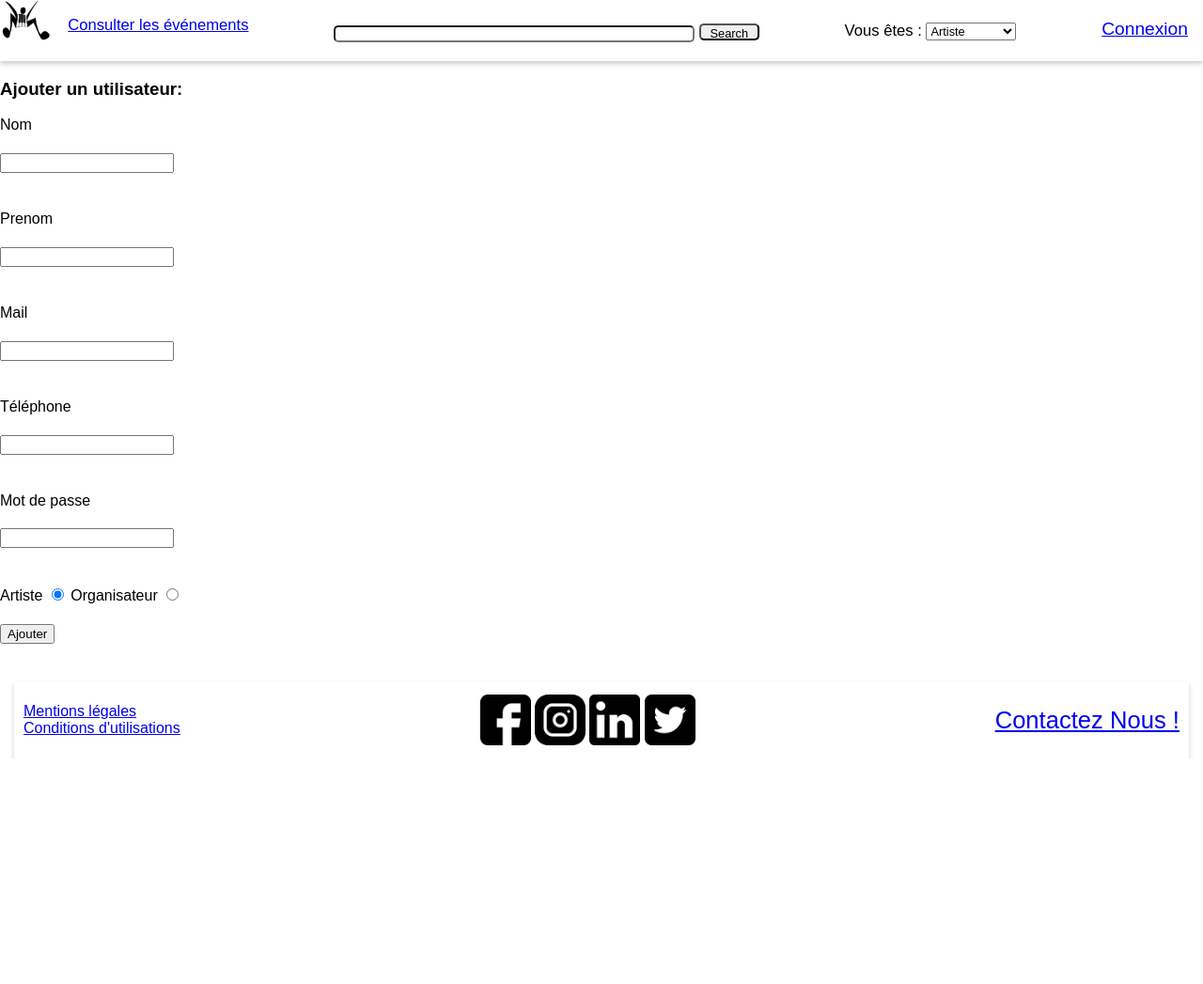
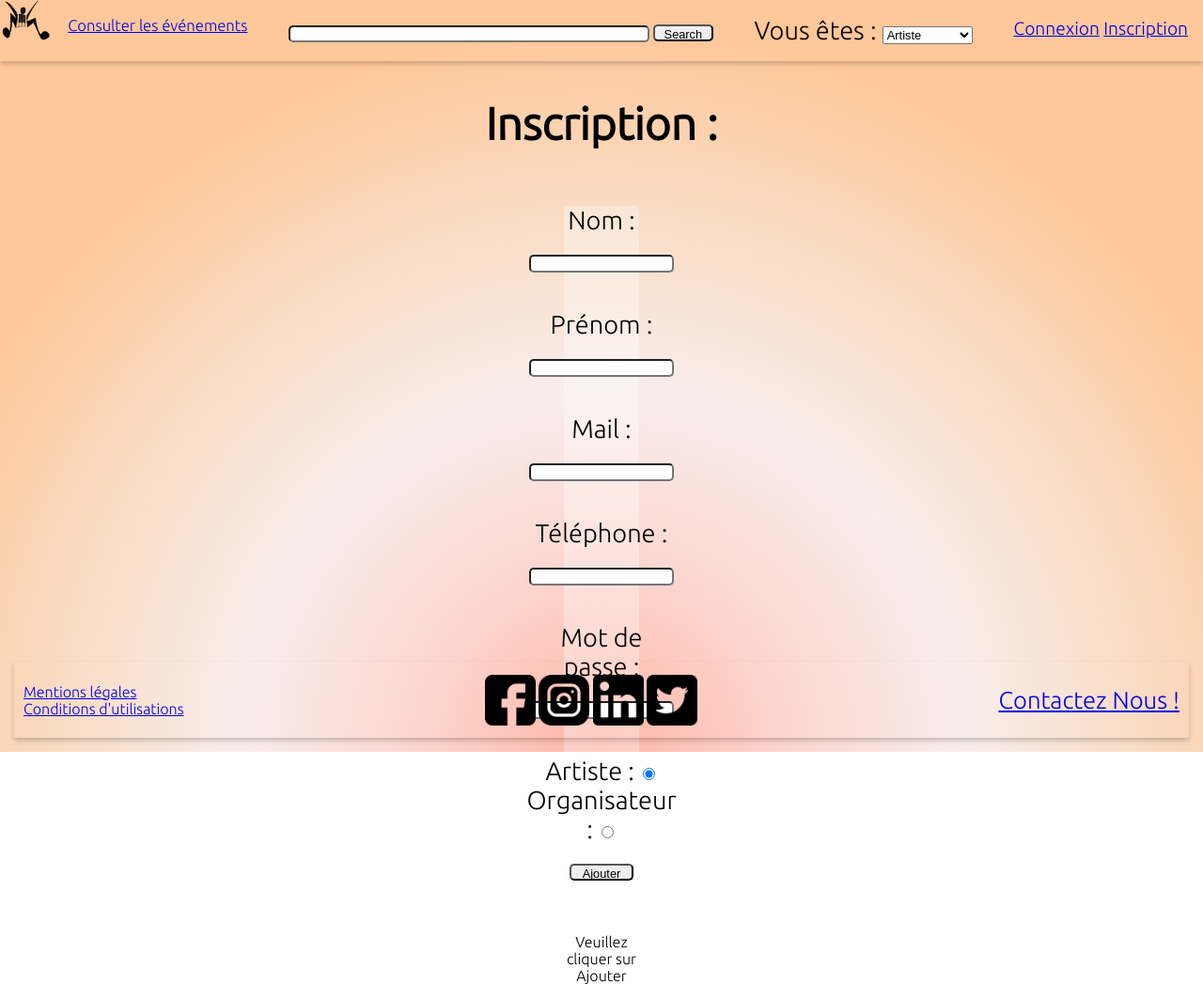
Before and after one commit to MrTruitedev/projetFilRouge, a PHP site: page /projet/create_user in a window 1280 px wide. Shown: the whole page at 94% size. Before the commit the page ends 807 px from the top, so only its background shows below. Run offline with PHP 8.4, Linux system fonts and the light colour scheme.

Commit message:
Update views
Update views to fit the the include on index.php

```diff
--- a/view/view_create_user.php
+++ b/view/view_create_user.php
@@ -1,30 +1,23 @@
-<html lang="en">
-<head>
-    <meta charset="UTF-8">
-    <meta http-equiv="X-UA-Compatible" content="IE=edge">
-    <meta name="viewport" content="width=device-width, initial-scale=1.0">
-    <title>Document</title>
-</head>
-<body>
-    <form action="" method="post">
-    <h3>Ajouter un utilisateur:</h3>
-    <form action="" method="post">
-        <label for="nom_util">Nom</label>
-        <p><input type="text" name="nom_util"></p>
-        <label for="prenom_util">Prenom</label>
-        <p><input type="text" name="prenom_util"></p>
-        <label for="mail_util">Mail</label>
-        <p><input type="email" name="mail_util" pattern="[A-Za-z0-9._%+-]+@[A-Za-z0-9.-]+\.[A-Za-z]{1,63}$"
-        name="email" required></p>
-        <label for="tel_util">Téléphone</label>
-        <p><input type="tel" name="tel_util"></p>
-        <label for="mdp_util">Mot de passe</label>
-        <p><input type="password" name="mdp_util" required></p>
-        <label for="artiste">Artiste</label>
-        <input type="radio" name="fam" id="artiste" value="1" checked>
-        <label for="orga">Organisateur</label>
-        <input type="radio" name="fam" id="orga" value="2">
-        <p><input type="submit" value="Ajouter" name="addUser"></p>
-    </form>
-</body>
-</html>
+<h2>Inscription : </h2>
+    <div class="form-container">
+        <form action="" method="post">
+            <label for="nom_util">Nom :</label>
+            <p><input type="text" name="nom_util" class="form-input"></p>
+            <label for="prenom_util">Prénom :</label>
+            <p><input type="text" name="prenom_util" class="form-input"></p>
+            <label for="mail_util">Mail :</label>
+            <p><input type="email" name="mail_util" pattern="[A-Za-z0-9._%+-]+@[A-Za-z0-9.-]+\.[A-Za-z]{1,63}$"
+            name="email" class="form-input" required></p>
+            <label for="tel_util">Téléphone :</label>
+            <p><input type="tel" name="tel_util" class="form-input"></p>
+            <label for="mdp_util">Mot de passe :</label>
+            <p><input type="password" name="mdp_util" class="form-input" required></p>
+            <label for="artiste">Artiste :</label>
+            <input type="radio" name="fam" id="artiste" value="1" checked>
+            <label for="orga">Organisateur :</label>
+            <input type="radio" name="fam" id="orga" value="2">
+            <p><input type="submit" value="Ajouter" name="addUser" class="form-button"></p>
+        </form>
+        <div id="msg"><p></p></div>
+    </div>
+    <script src="./asset/script/script.js"></script>
--- a/view/view_footer.php
+++ b/view/view_footer.php
@@ -15,5 +15,6 @@
             </div>
         </div>
     </footer>
+</div>
 </body>
 </html>
--- a/view/view_menu.php
+++ b/view/view_menu.php
@@ -6,15 +6,20 @@
     <meta name="viewport" content="width=device-width, initial-scale=1.0">
     <link rel="stylesheet" href="./asset/css/style_menu.css">
     <link rel="stylesheet" href="./asset/css/style_accueil.css">
+    <link rel="stylesheet" href="./asset/css/style_form.css">
+    <link rel="preconnect" href="https://fonts.googleapis.com">
+    <link rel="preconnect" href="https://fonts.gstatic.com" crossorigin>
+    <link href="https://fonts.googleapis.com/css2?family=Ubuntu:wght@300&display=swap" rel="stylesheet">
     <title>Document</title>
 </head>
 
 <body>
+    <div class="background">
         <header>
             <div id="navbar">
                 <nav>
                     <div>
-                    <img src="./asset/img/logo.webp" alt="logo" id="logo">
+                        <a href="/projet/accueil"><img src="./asset/img/logo.webp" alt="logo" id="logo"></a>
                     </div>
                     <div id="navbar-container">
                         <div id="catalogue">
@@ -37,7 +42,8 @@
                             </form>
                         </div>
                         <div id="connexion">
-                        <a href="#">Connexion</a>
+                            <a href="/projet/connexion">Connexion</a>
+                            <a href="/projet/create_user">Inscription</a>
                         </div>
                     </div>
                 </nav>
```
Also changed, not shown: view/view_accueil.php (+20 -9 lines), view/view_connexion.php (+12 -19 lines). Lines whose indentation alone changed are shown as unchanged.
